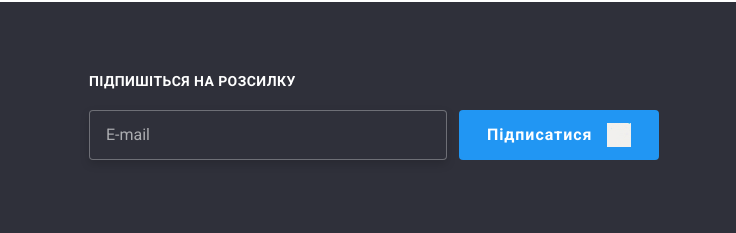
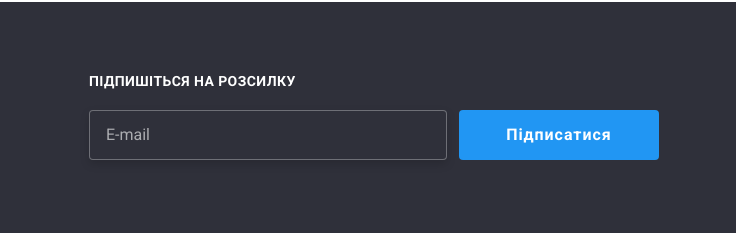
Before and after one commit to IhorMasechko/goit-markup-hw-06, a plain HTML site: page index.html in a window 1280 px wide. Shown: the part 2673-2906 px from the top of the page, 544-1280 px from the left. Drawn offline with nearby package versions, Linux system fonts and the light colour scheme.

Commit message:
Update styles.css

```diff
--- a/css/styles.css
+++ b/css/styles.css
@@ -892,9 +892,10 @@ textarea {
 }
 
 .subscribe-button {
-  position: relative;
   font-family: inherit;
   display: flex;
+  align-items: center;
+  justify-content: center;
   font-weight: 700;
   font-size: 16px;
   line-height: 1.88;
@@ -902,7 +903,6 @@ textarea {
   border: none;
   width: 200px;
   height: 50px;
-  padding: 10px 0 10px 28px;
   margin-top: 36px;
   background: var(--nav-text-color);
   border-radius: 4px;
@@ -914,17 +914,6 @@ textarea {
 .subscribe-button:hover,
 .subscribe-button:focus {
   box-shadow: 0px 4px 4px rgba(0, 0, 0, 0.15);
-}
-
-.subscribe-button::after {
-  display: block;
-  content: "";
-  position: absolute;
-  background-image: url(../images/img-2.jpg);
-  width: 24px;
-  height: 24px;
-  top: 13px;
-  right: 28px;
 }
 
 .form-footer {
```
